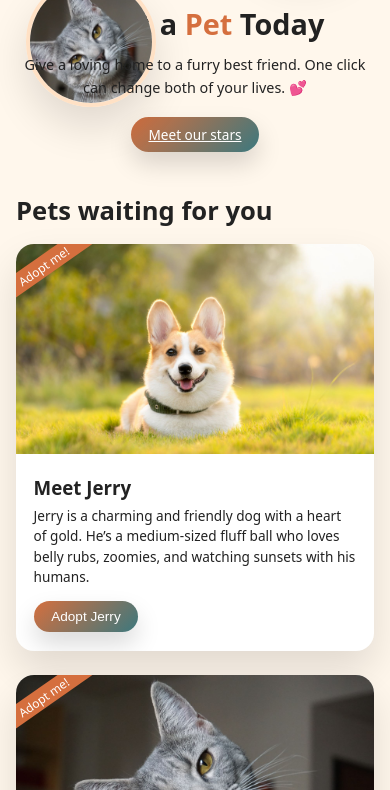
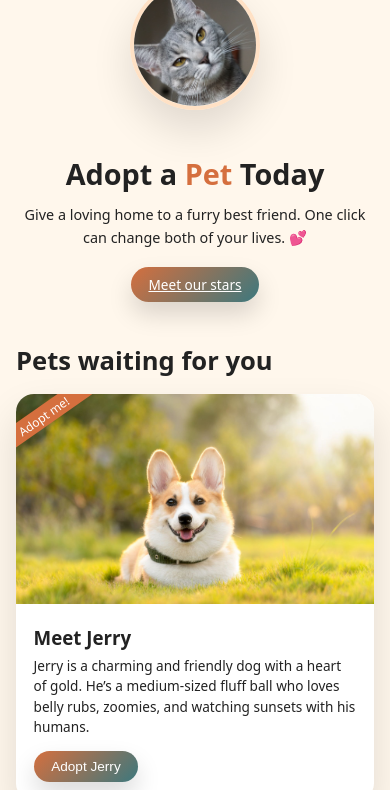
Before and after one commit to Andrewwilson1972/Pet-Adoption-website, a plain HTML site: page index.html in a window 390 px wide. Shown: the part 135-925 px from the top of the page. Drawn offline with Linux system fonts and the light colour scheme.

Commit message:
Update style.css

```diff
--- a/style.css
+++ b/style.css
@@ -346,6 +346,10 @@ footer {
     padding-inline: 1rem;
   }
 
+  .hero {
+    padding-top: 0.5rem;
+  }
+
   .hero-title {
     font-size: 2rem;
   }
@@ -354,9 +358,25 @@ footer {
     font-size: 0.9rem;
   }
 
+  /* Fix hero images on mobile */
+  .hero-images {
+    margin-top: 1rem;
+    display: flex;
+    flex-direction: column;
+    align-items: center;
+    justify-content: center;
+    position: relative;
+  }
+
   .circle-img {
     width: 130px;
     height: 130px;
+    position: static;        /* no absolute overlap */
+    margin-bottom: 0.75rem;
+  }
+
+  .circle-img-2 {
+    display: none;           /* show only one circle on phones */
   }
 
   .cards {
@@ -373,7 +393,12 @@ footer {
     font-size: 0.8rem;
     padding-inline: 0.8rem;
   }
+    .floating-paw {
+    display: none;
+  }
+
 }
+
 
 /* Very small phones */
 @media (max-width: 400px) {
```
